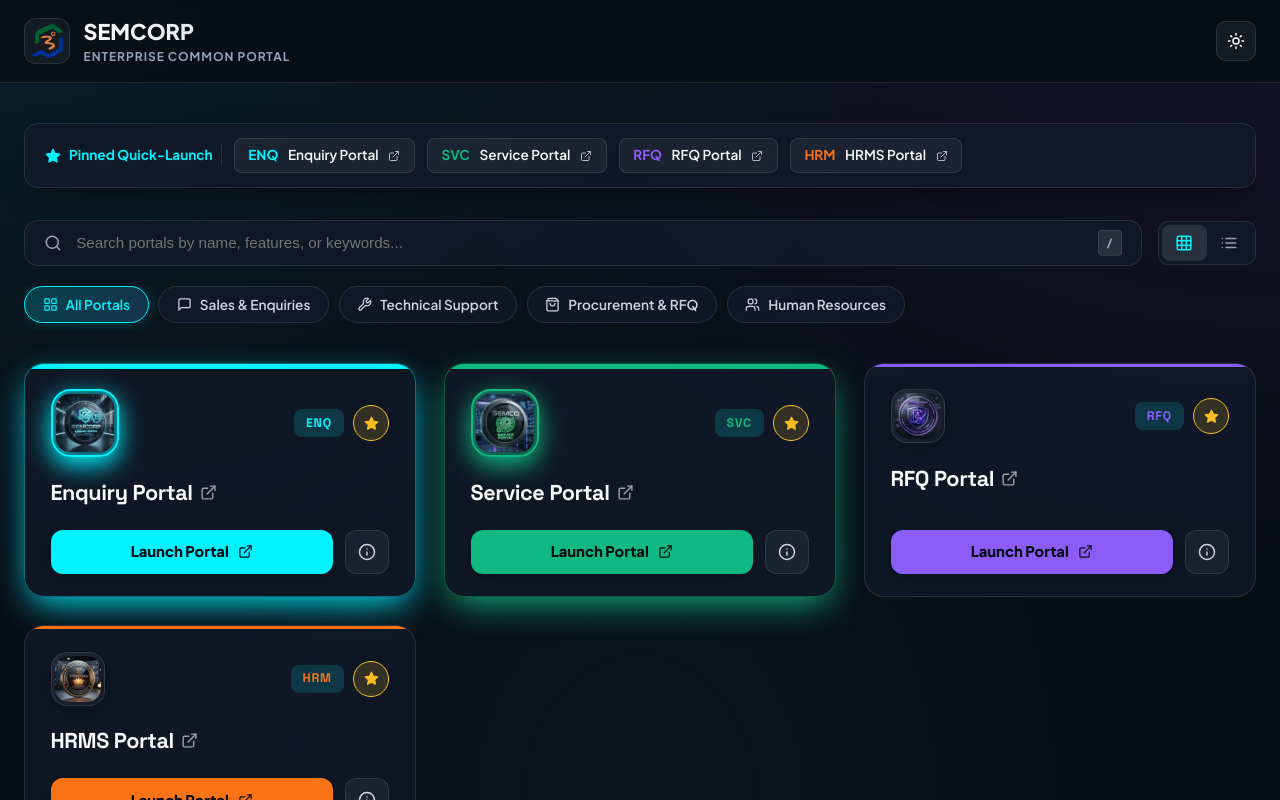
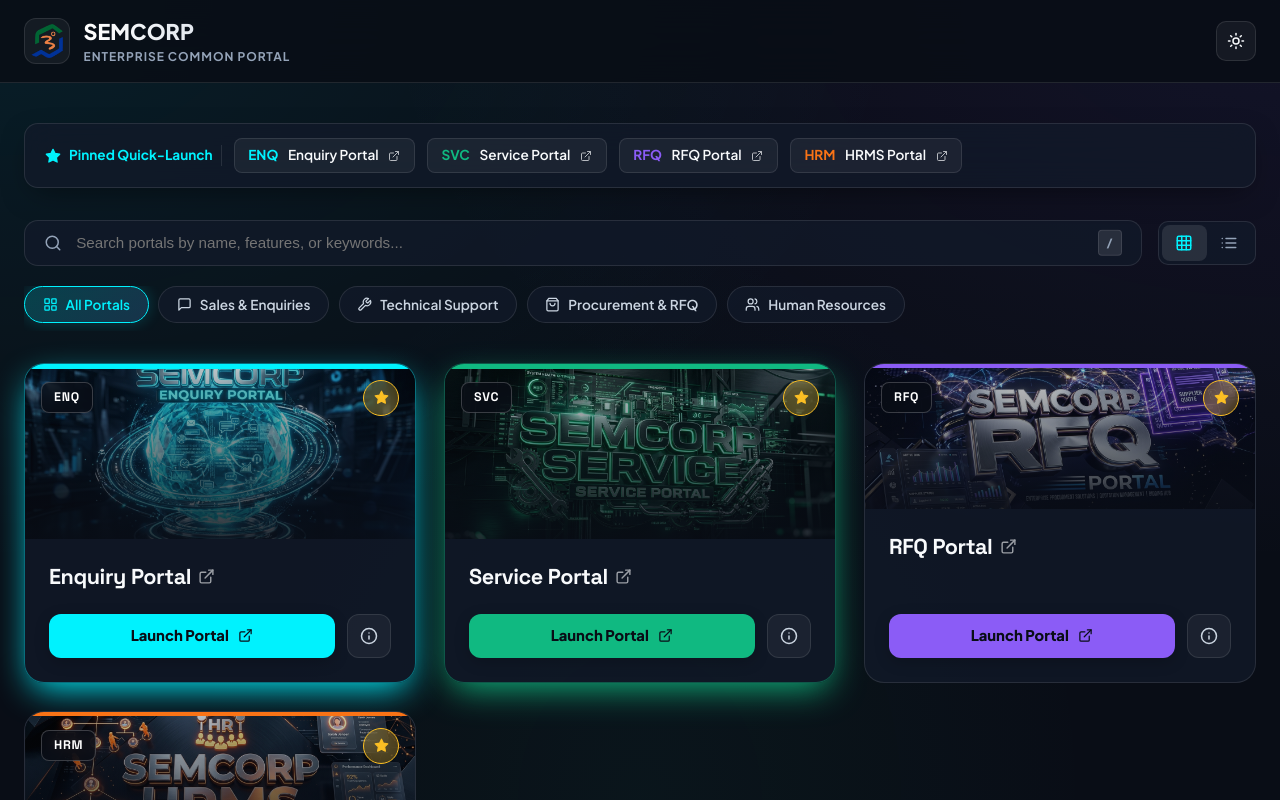
Before and after one commit to SEMCORP18-06/semcorp-portals, a React (Vite) app: page / in a window 1280 px wide. Shown: the top 800 px of the page. Built offline with nearby package versions, Linux system fonts and the light colour scheme; the HTML template or start-up script is replaced by a standard one.

Commit message:
Use 3D SEMCORP symbol emblems as full top card banner images with superior ratio for Enquiry & Service

```diff
--- a/src/App.jsx
+++ b/src/App.jsx
@@ -15,9 +15,9 @@ export default function App() {
     return localStorage.getItem('semcorp_theme') || 'dark';
   });
 
-  // Portals State with storage version v6 to force live cache refresh for 3D symbol layout
+  // Portals State with storage version v7 to force live cache refresh for 3D symbol banner headers
   const [portals, setPortals] = useState(() => {
-    const saved = localStorage.getItem('semcorp_portals_v6');
+    const saved = localStorage.getItem('semcorp_portals_v7');
     if (saved) {
       try {
         return JSON.parse(saved);
@@ -44,9 +44,9 @@ export default function App() {
     localStorage.setItem('semcorp_theme', theme);
   }, [theme]);
 
-  // Persist portals to localStorage v6
+  // Persist portals to localStorage v7
   useEffect(() => {
-    localStorage.setItem('semcorp_portals_v6', JSON.stringify(portals));
+    localStorage.setItem('semcorp_portals_v7', JSON.stringify(portals));
   }, [portals]);
 
   // Keyboard shortcut listener ('/' to focus search)
--- a/src/components/PortalCard.jsx
+++ b/src/components/PortalCard.jsx
@@ -14,7 +14,7 @@ export default function PortalCard({ portal, onTogglePin, onOpenDetail }) {
 
   return (
     <div
-      className={`portal-card symbol-focused-card ${portal.isSuperior ? 'superior-symbol-card' : ''}`}
+      className={`portal-card banner-symbol-card ${portal.isSuperior ? 'superior-portal-card' : ''}`}
       style={{
         '--card-accent': portal.accentColor,
         '--card-accent-light': portal.accentLight || portal.accentColor,
@@ -26,20 +26,21 @@ export default function PortalCard({ portal, onTogglePin, onOpenDetail }) {
     >
       <div className="card-accent-top-strip" />
 
-      {/* Symbol Badge & Header Actions */}
-      <div className="card-symbol-header-row">
-        <div className={`portal-symbol-badge-box ${portal.isSuperior ? 'superior-badge-box' : ''}`}>
+      {/* 3D Symbol Banner Image Header */}
+      <div className="card-symbol-banner-wrapper">
         <img
-            src={portal.symbolImg}
-            alt={`SEMCORP ${portal.name} Symbol`}
-            className="portal-symbol-emblem-img"
+          src={portal.bannerImg}
+          alt={`SEMCORP ${portal.name}`}
+          className="card-symbol-banner-img"
         />
-        </div>
+        <div className="card-banner-gradient-overlay" />
 
-        <div className="card-header-actions">
+        <div className="banner-top-actions">
+          <div className="banner-badges">
             <span className="portal-code-badge">
               {portal.code}
             </span>
+          </div>
 
           <button
             className={`pin-btn ${portal.pinned ? 'pinned' : ''}`}
@@ -51,7 +52,7 @@ export default function PortalCard({ portal, onTogglePin, onOpenDetail }) {
         </div>
       </div>
 
-      <div className="card-body-section">
+      <div className="card-body-container">
         <h3 className="portal-title-heading">
           <a
             href={portal.url}
@@ -63,7 +64,6 @@ export default function PortalCard({ portal, onTogglePin, onOpenDetail }) {
             <ExternalLink size={17} className="anchor-external-icon" />
           </a>
         </h3>
-      </div>
 
         <div className="card-actions-footer">
           <a
@@ -85,5 +85,6 @@ export default function PortalCard({ portal, onTogglePin, onOpenDetail }) {
           </button>
         </div>
       </div>
+    </div>
   );
 }
--- a/src/components/PortalListItem.jsx
+++ b/src/components/PortalListItem.jsx
@@ -17,8 +17,8 @@ export default function PortalListItem({ portal, onTogglePin, onOpenDetail }) {
       }}
     >
       <div className="list-item-main">
-        <div className={`portal-symbol-badge-box list-symbol-box ${portal.isSuperior ? 'superior-badge-box' : ''}`}>
-          <img src={portal.symbolImg} alt={portal.name} className="portal-symbol-emblem-img" />
+        <div className="list-item-banner-thumbnail">
+          <img src={portal.bannerImg} alt={portal.name} className="list-thumbnail-img" />
         </div>
 
         <div className="list-item-text">
--- a/src/index.css
+++ b/src/index.css
@@ -464,7 +464,7 @@ button {
 /* Grid Layout */
 .portals-grid {
   display: grid;
-  grid-template-columns: repeat(auto-fill, minmax(300px, 1fr));
+  grid-template-columns: repeat(auto-fill, minmax(310px, 1fr));
   gap: 1.75rem;
 }
 
@@ -474,8 +474,8 @@ button {
   gap: 1rem;
 }
 
-/* 3D Symbol-Focused Portal Card */
-.portal-card.symbol-focused-card {
+/* 3D SEMCORP Banner Symbol Card */
+.portal-card.banner-symbol-card {
   border-radius: var(--radius-lg);
   overflow: hidden;
   transition: transform 0.35s cubic-bezier(0.34, 1.56, 0.64, 1), box-shadow 0.35s ease, border-color 0.35s ease;
@@ -484,8 +484,6 @@ button {
   position: relative;
   background: var(--bg-card);
   border: 1px solid var(--border-color);
-  padding: 1.6rem 1.6rem 1.4rem;
-  min-height: 220px;
 }
 
 .card-accent-top-strip {
@@ -494,7 +492,8 @@ button {
   top: 0;
   left: 0;
   right: 0;
-  height: 3px;
+  height: 4px;
+  z-index: 10;
   background: var(--card-accent, var(--primary-cyan));
 }
 
@@ -502,102 +501,91 @@ button {
   background: var(--card-accent-light, #0284c7);
 }
 
-[data-theme='light'] .portal-card.symbol-focused-card {
+[data-theme='light'] .portal-card.banner-symbol-card {
   background: #ffffff;
   border: 1px solid #e2e8f0;
   box-shadow: 0 4px 20px -2px rgba(15, 23, 42, 0.05), 0 2px 6px -1px rgba(15, 23, 42, 0.03);
 }
 
-/* Superior Visual Elevation for Enquiry & Service Cards */
-.portal-card.superior-symbol-card {
+/* Visual Superiority for Enquiry & Service Cards */
+.portal-card.superior-portal-card {
   border-color: var(--card-border-hover, var(--border-hover));
   box-shadow: 0 12px 35px -8px var(--card-accent, var(--primary-cyan));
 }
 
-.portal-card.superior-symbol-card .card-accent-top-strip {
+.portal-card.superior-portal-card .card-accent-top-strip {
   height: 5px;
 }
 
-[data-theme='light'] .portal-card.superior-symbol-card {
+[data-theme='light'] .portal-card.superior-portal-card {
   border-color: var(--card-accent-light, #0284c7);
   box-shadow: 0 12px 30px -5px rgba(2, 132, 199, 0.18);
 }
 
-.portal-card.symbol-focused-card:hover {
-  transform: translateY(-6px);
+.portal-card.banner-symbol-card:hover {
+  transform: translateY(-8px);
   box-shadow: 0 22px 45px -12px rgba(0, 0, 0, 0.6);
   border-color: var(--card-border-hover, var(--border-hover));
 }
 
-[data-theme='light'] .portal-card.symbol-focused-card:hover {
-  transform: translateY(-6px);
+[data-theme='light'] .portal-card.banner-symbol-card:hover {
+  transform: translateY(-8px);
   box-shadow: 0 22px 40px -8px rgba(15, 23, 42, 0.15), 0 6px 14px -4px rgba(15, 23, 42, 0.08);
   border-color: var(--card-accent-light, #0284c7);
 }
 
-/* Card Header Row & 3D Symbol Badge Containers */
-.card-symbol-header-row {
+/* Banner Header Symbol Graphic */
+.card-symbol-banner-wrapper {
+  position: relative;
+  height: 145px;
+  width: 100%;
+  overflow: hidden;
+  background: #000000;
+}
+
+/* Superior taller header ratio for Enquiry and Service */
+.portal-card.superior-portal-card .card-symbol-banner-wrapper {
+  height: 175px;
+}
+
+.card-symbol-banner-img {
+  width: 100%;
+  height: 100%;
+  object-fit: cover;
+  object-position: center;
+  transition: transform 0.4s cubic-bezier(0.4, 0, 0.2, 1);
+}
+
+.portal-card.banner-symbol-card:hover .card-symbol-banner-img {
+  transform: scale(1.08);
+}
+
+.card-banner-gradient-overlay {
+  position: absolute;
+  inset: 0;
+  background: linear-gradient(180deg, rgba(9, 13, 22, 0.2) 0%, rgba(9, 13, 22, 0.85) 100%);
+  pointer-events: none;
+}
+
+[data-theme='light'] .card-banner-gradient-overlay {
+  background: linear-gradient(180deg, rgba(255, 255, 255, 0.1) 0%, rgba(15, 23, 42, 0.75) 100%);
+}
+
+.banner-top-actions {
+  position: absolute;
+  top: 1rem;
+  left: 1rem;
+  right: 1rem;
   display: flex;
   align-items: center;
   justify-content: space-between;
-  margin-bottom: 1.35rem;
+  z-index: 5;
 }
 
-.portal-symbol-badge-box {
-  width: 54px;
-  height: 54px;
-  border-radius: 16px;
+.banner-badges {
   display: flex;
   align-items: center;
-  justify-content: center;
-  background: linear-gradient(135deg, rgba(255, 255, 255, 0.08) 0%, rgba(255, 255, 255, 0.02) 100%);
-  border: 1px solid var(--border-color);
-  box-shadow: 0 4px 15px rgba(0, 0, 0, 0.2);
-  transition: transform 0.35s cubic-bezier(0.34, 1.56, 0.64, 1), box-shadow 0.35s ease;
-  overflow: hidden;
-  padding: 3px;
-}
-
-[data-theme='light'] .portal-symbol-badge-box {
-  background: var(--card-badge-light, #e0f2fe);
-  border-color: var(--card-border-light, #bae6fd);
-  box-shadow: 0 4px 12px rgba(15, 23, 42, 0.06);
-}
-
-/* Superior Glowing 3D Symbol Badges for Enquiry & Service */
-.portal-symbol-badge-box.superior-badge-box {
-  width: 68px;
-  height: 68px;
-  border-radius: 20px;
-  border: 2px solid var(--card-accent, var(--primary-cyan));
-  box-shadow: 0 8px 25px var(--card-accent), inset 0 0 12px var(--card-accent);
-  padding: 3px;
-}
-
-[data-theme='light'] .portal-symbol-badge-box.superior-badge-box {
-  border-color: var(--card-accent-light, #0284c7);
-  box-shadow: 0 8px 20px rgba(2, 132, 199, 0.25), inset 0 0 10px rgba(2, 132, 199, 0.15);
-}
-
-.portal-symbol-emblem-img {
-  width: 100%;
-  height: 100%;
-  object-fit: cover;
-  border-radius: 14px;
-}
-
-.portal-card.symbol-focused-card:hover .portal-symbol-badge-box {
-  transform: scale(1.08);
-}
-
-.portal-card.symbol-focused-card:hover .superior-badge-box {
-  transform: scale(1.12) rotate(4deg);
-}
-
-.card-header-actions {
-  display: flex;
-  align-items: center;
-  gap: 0.6rem;
+  gap: 0.5rem;
 }
 
 .portal-code-badge {
@@ -607,49 +595,44 @@ button {
   font-size: 0.78rem;
   font-weight: 800;
   letter-spacing: 0.06em;
-  background-color: var(--card-badge-dark, rgba(0, 242, 254, 0.15));
-  color: var(--card-accent);
-}
-
-[data-theme='light'] .portal-code-badge {
-  background-color: var(--card-badge-light, #e0f2fe);
-  color: var(--card-accent-light, #0284c7);
-  border: 1px solid var(--card-border-light, #bae6fd);
+  background: rgba(9, 13, 22, 0.8);
+  backdrop-filter: blur(8px);
+  border: 1px solid rgba(255, 255, 255, 0.2);
+  color: #ffffff;
 }
 
 .pin-btn {
   width: 36px;
   height: 36px;
   border-radius: 50%;
-  background: rgba(255, 255, 255, 0.05);
-  border: 1px solid var(--border-color);
-  color: var(--text-muted);
+  background: rgba(9, 13, 22, 0.7);
+  backdrop-filter: blur(8px);
+  border: 1px solid rgba(255, 255, 255, 0.2);
+  color: #ffffff;
   display: flex;
   align-items: center;
   justify-content: center;
   transition: var(--transition-fast);
 }
 
-[data-theme='light'] .pin-btn {
-  background: #f8fafc;
-  border-color: #cbd5e1;
-  color: #64748b;
-}
-
 .pin-btn:hover, .pin-btn.pinned {
   color: #fbbf24;
   border-color: #fbbf24;
-  background: rgba(251, 191, 36, 0.15);
+  background: rgba(251, 191, 36, 0.25);
 }
 
-.card-body-section {
-  margin-bottom: 1.5rem;
+.card-body-container {
+  padding: 1.5rem;
+  display: flex;
+  flex-direction: column;
+  flex: 1;
 }
 
 .portal-title-heading {
   font-size: 1.35rem;
   font-weight: 800;
   line-height: 1.25;
+  margin-bottom: 1.5rem;
 }
 
 .portal-title-anchor {
@@ -778,6 +761,21 @@ button {
 
 .portal-list-item.superior-list-item {
   border-color: var(--card-border-hover);
+}
+
+.list-item-banner-thumbnail {
+  width: 70px;
+  height: 48px;
+  border-radius: 10px;
+  overflow: hidden;
+  background: #000000;
+  border: 1px solid var(--border-color);
+}
+
+.list-thumbnail-img {
+  width: 100%;
+  height: 100%;
+  object-fit: cover;
 }
 
 [data-theme='light'] .portal-list-item {
```
Lines whose indentation alone changed are shown as unchanged.
